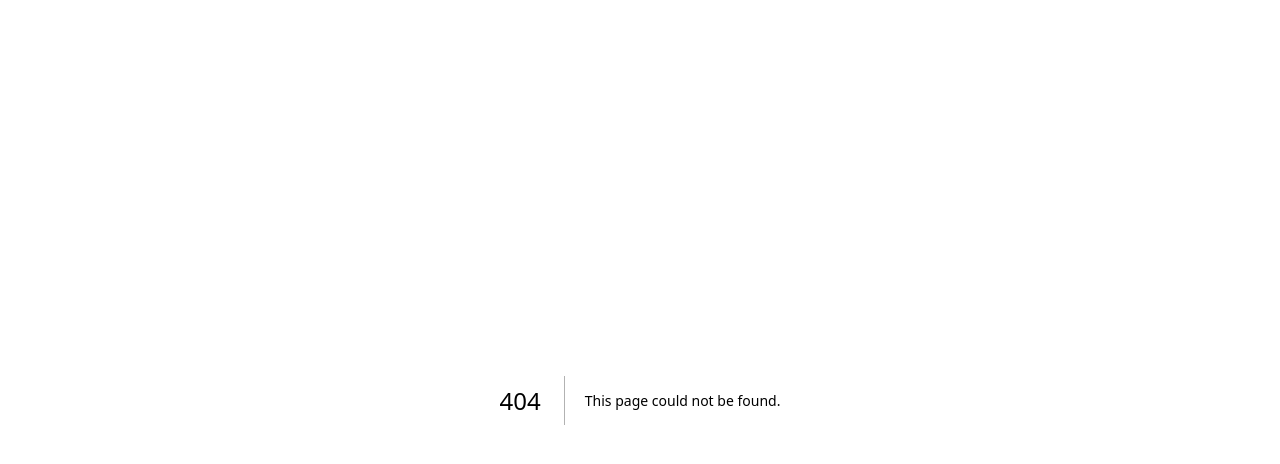
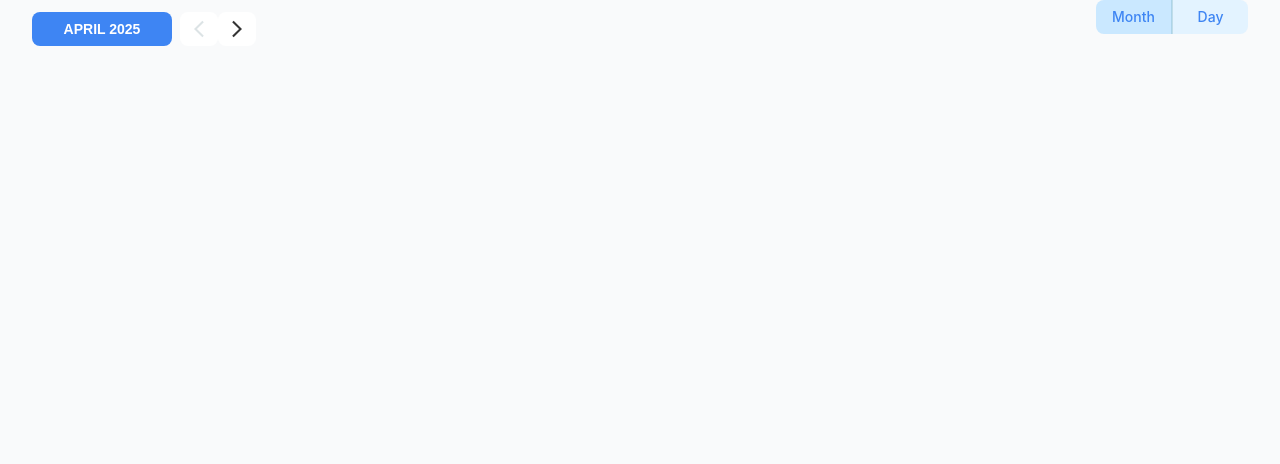
Before and after one commit to matoka02/tracker-project-fe, a Next.js app: page /calendar in a window 1280 px wide. Before the commit this address had no page. Shown: the top 464 px of the page. Built offline with nearby package versions, Linux system fonts and the light colour scheme.

Commit message:
create CalendarPage

```diff
--- /dev/null
+++ b/pages/calendar/index.tsx
@@ -0,0 +1,68 @@
+import { Box, styled } from '@mui/material';
+import { format, parseISO } from 'date-fns';
+import { useRouter } from 'next/router';
+import { useEffect } from 'react';
+
+import CalendarToolBar from '@/components/calendar/CalendarToolbar';
+import { selectActiveDate, selectPeriodType } from '@/stores/date/dateSelectors';
+import { setActiveDate, setPeriodType, setSelectedDate } from '@/stores/date/dateSlice';
+import { useAppDispatch, useAppSelector } from '@/stores/hooks';
+
+// ----------------------------------------------------------------------
+
+const PageWrapper = styled(Box)(({ theme }) => ({
+  padding: '0 20px 95px 20px',
+  [theme.breakpoints.up('md')]: {
+    padding: '0 32px 64px 32px',
+  },
+  [theme.breakpoints.up('lg')]: {
+    padding: '0 32px 32px 32px',
+  },
+}));
+
+// ----------------------------------------------------------------------
+
+export default function CalendarPage() {
+  const router = useRouter();
+  const dispatch = useAppDispatch();
+
+  const today = useAppSelector(selectActiveDate);
+  const periodType = useAppSelector(selectPeriodType);
+
+  // Get parameters from Next.js router
+  const { date: dateParam } = router.query;
+  const currentDate = Array.isArray(dateParam) ? dateParam[0] : dateParam || '';
+  const paramsPeriod = currentDate.split('/')[0];
+
+  useEffect(() => {
+    try {
+      if (currentDate) {
+        const date = format(parseISO(currentDate.split('/')[1]), 'yyyy-MM-dd');
+
+        if (today !== date) {
+          dispatch(setSelectedDate(date));
+          dispatch(setActiveDate(date));
+        }
+
+        if (periodType !== paramsPeriod && (paramsPeriod === 'day' || paramsPeriod === 'month')) {
+          dispatch(setPeriodType(paramsPeriod));
+        }
+      }
+    } catch (error) {
+      // eslint-disable-next-line no-console
+      console.error('Date parsing error:', error);
+      router
+        .push(`/calendar/${periodType}/${today}`)
+        // eslint-disable-next-line no-console
+        .catch((e) => console.error('Navigation error:', e));
+    }
+  }, [periodType, today, currentDate, router, dispatch, paramsPeriod]);
+
+  return (
+    <PageWrapper>
+      <CalendarToolBar />
+      {/* Replace Outlet with your Next.js implementation */}
+      {/* {children} or other child route rendering mechanism */}
+    </PageWrapper>
+  );
+}
--- a/src/components/calendar/CalendarToolbar.tsx
+++ b/src/components/calendar/CalendarToolbar.tsx
@@ -0,0 +1,31 @@
+import { Box } from '@mui/material';
+import { styled } from '@mui/material/styles';
+import React from 'react';
+
+import PeriodPaginator from './PeriodPaginator';
+import PeriodTypeSelect from './PeriodTypeSelect';
+
+// ----------------------------------------------------------------------
+
+const PeriodWrapper = styled(Box)(({ theme }) => ({
+  width: '100%',
+  paddingBottom: '24px',
+  [theme.breakpoints.up('md')]: {
+    display: 'flex',
+    justifyContent: 'space-between',
+    alignItems: 'center',
+  },
+}));
+
+// ----------------------------------------------------------------------
+
+function CalendarToolBar(): React.ReactElement {
+  return (
+    <PeriodWrapper>
+      <PeriodPaginator />
+      <PeriodTypeSelect />
+    </PeriodWrapper>
+  );
+}
+
+export default CalendarToolBar;
--- /dev/null
+++ b/src/components/calendar/PeriodTypeSelect.tsx
@@ -0,0 +1,67 @@
+import { Button, ButtonGroup, styled } from '@mui/material';
+import { useRouter } from 'next/router';
+import React from 'react';
+
+import { selectActiveDate, selectPeriodType } from '@/stores/date/dateSelectors';
+import { setPeriodType } from '@/stores/date/dateSlice';
+import { useAppDispatch, useAppSelector } from '@/stores/hooks';
+
+// ----------------------------------------------------------------------
+
+const StyledButtonGroup = styled(ButtonGroup)(() => ({
+  marginBottom: '24px',
+  '& .MuiButtonGroup-grouped:not(:last-of-type)': {
+    borderTopRightRadius: 0,
+    borderBottomRightRadius: 0,
+    borderRight: '1px solid rgba(62, 133, 143, 0.2)',
+  },
+  '& .MuiButtonGroup-grouped:not(:first-of-type)': {
+    borderTopLeftRadius: 0,
+    borderBottomLeftRadius: 0,
+    borderLeft: '1px solid rgba(62, 133, 143, 0.2)',
+  },
+}));
+
+const PeriodToggleButton = styled(Button)<{ active: boolean }>(({ theme, active }) => ({
+  width: '76px',
+  height: '34px',
+  backgroundColor: active
+    ? theme.palette.variable.activeCalendarLinkColor
+    : theme.palette.variable.inactiveCalendarLinkColor,
+  color: active ? theme.palette.variable.activeTextColorBtn : '#3e85f3',
+  fontWeight: 500,
+  fontSize: '14px',
+  lineHeight: 'calc(14 / 18)',
+  borderColor: 'rgba(62, 133, 143, 0.2)',
+}));
+
+// ----------------------------------------------------------------------
+
+function PeriodTypeSelect(): React.ReactElement {
+  const router = useRouter();
+  const dispatch = useAppDispatch();
+
+  const periodType = useAppSelector(selectPeriodType);
+  const currentDate = useAppSelector(selectActiveDate);
+
+  const handleTogglePeriod = (type: 'day' | 'month') => {
+    dispatch(setPeriodType(type));
+    router.push(`/calendar/${type}/${currentDate}`);
+  };
+
+  return (
+    <StyledButtonGroup variant="contained" disableElevation>
+      <PeriodToggleButton
+        active={periodType === 'month'}
+        onClick={() => handleTogglePeriod('month')}
+      >
+        Month
+      </PeriodToggleButton>
+      <PeriodToggleButton active={periodType === 'day'} onClick={() => handleTogglePeriod('day')}>
+        Day
+      </PeriodToggleButton>
+    </StyledButtonGroup>
+  );
+}
+
+export default PeriodTypeSelect;
```
